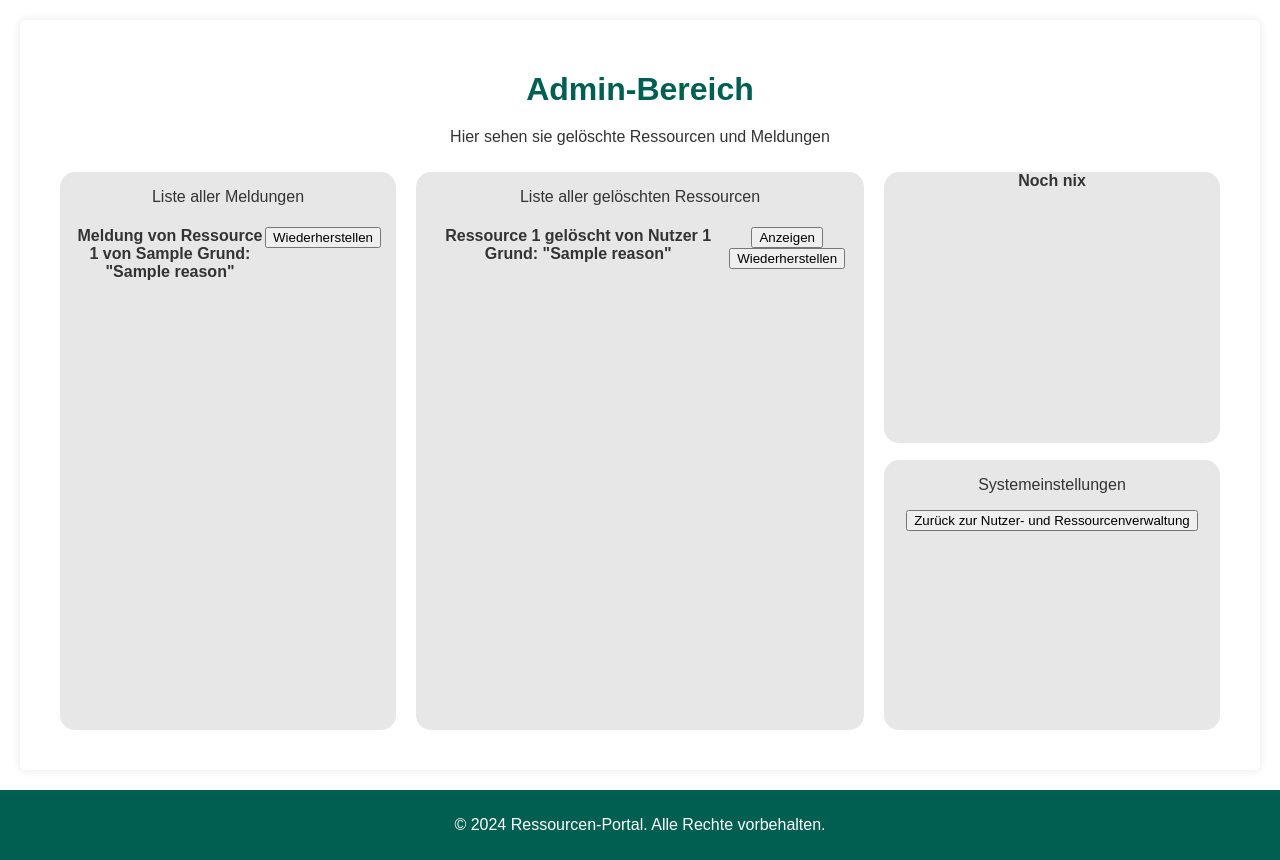
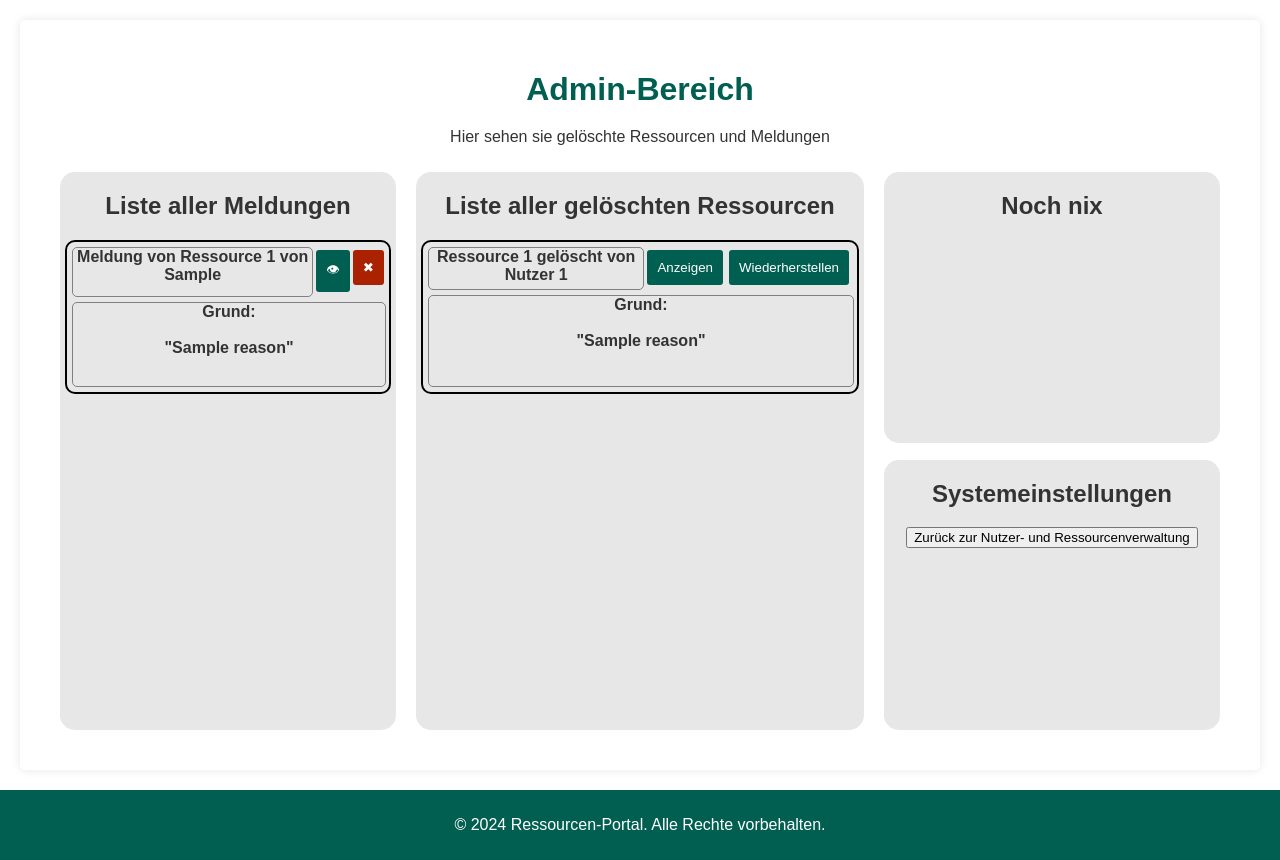
Before and after one commit to WeaksideParadise/SEP, a Python web app: template Meilenstein_2/templates/admin2.html in a window 1280 px wide. Shown: the part 74-934 px from the top of the page. Run offline with Jinja, Linux system fonts and the light colour scheme; the template is opened without the code that fills it: most values are stand-ins (such as "Sample title", 1, 10 or a date in 2020).

Commit message:
Update Both Admin Panels and Search-Navigation-Bar

```diff
--- a/Meilenstein_2/static/css/styles_admin.css
+++ b/Meilenstein_2/static/css/styles_admin.css
@@ -26,6 +26,26 @@
     margin: 10px;
     width: 30%;
     border-radius: 15px;
+}
+
+.reports-box {
+    display: flex;
+    flex-direction: column;
+    border: 2px solid black;
+    border-radius: 10px;
+    height: 25%;
+}
+
+.actions-box {
+    display: flex;
+    flex-direction: row;
+}
+
+.reason-box {
+    width: 100%;
+    height: 100%;
+    border: 1px solid grey;
+    border-radius: 5px;
 }
 
 .col-ressources {
@@ -67,3 +87,52 @@
     margin-left: 10px;
     margin-right: 10px;
 }
+
+.list-content-box-reports {
+    margin: 5px;
+    padding: 5px;
+}
+
+.button-green {
+    display: flex;
+    justify-content: center;
+    align-items: center;
+    width: 100%;
+    padding: 10px;
+    background-color: #005F50;
+    color: white;
+    border: none;
+    border-radius: 3px;
+    cursor: pointer;
+}
+
+.button-green:hover {
+    background-color: #004238;
+}
+
+.button-red {
+    display: flex;
+    justify-content: center;
+    align-items: center;
+    width: 100%;
+    padding: 10px;
+    background-color: #aa2200;
+    color: white;
+    border: none;
+    border-radius: 3px;
+    cursor: pointer;
+}
+
+.button-red:hover {
+    background-color: #801c00;
+}
+
+.link-header {
+    display: flex;
+    align-items: center;
+    justify-content: center;
+}
+
+.bigger-icon {
+   font-size: 20px;
+}
--- a/Meilenstein_2/templates/admin2.html
+++ b/Meilenstein_2/templates/admin2.html
@@ -65,58 +65,78 @@
             <div class="admin-actions">
 
                 <div class="col-users">
-                    <p>Liste aller Meldungen</p>
+                    <h2>Liste aller Meldungen</h2>
 
                     {% for report in reports %}
-                    <div class="list-content-box">
-                        <div class="list-content-box-name">
+                    <div class="list-content-box-reports reports-box">
+                        <div class="list-content-box-name" style="display: flex; flex-direction: row;">
+                            <div class="reason-box">
                                 <b> Meldung von Ressource {{ report.ressource_id }} von {{ report.user_tag }}</b>
-                            <b> Grund: "{{ report.reason }}"</b>
                             </div>
 
-                        <div class="list-content-box-actions">
-                            <!-- Form for Wiederherstellen -->
-                            <form method="post" style="display:inline;">
-                                <button type="submit">Wiederherstellen</button>
+                            <div class="list-content-box-actions actions-box">
+                                <form method="post" style="margin:3px">
+                                    <button class="button-green" type="submit">&#128065;</button>
+                                </form>
+                                <form method="post" style="margin-top:3px; margin-bottom:3px">
+                                    <button class="button-red" type="submit">&#10006;</button>
                                 </form>
                             </div>
                         </div>
+
+                        <div class="reason-box" style="margin-top: 7px">
+                            <b>Grund:</b>
+                            <br></br>
+                            <b>"{{ report.reason }}"</b>
+                        </div>
+
+                    </div>
                     {% endfor %}
-
                 </div>
 
                 <div class="col-ressources">
-                    <p>Liste aller gelöschten Ressourcen</p>
+                    <h2>Liste aller gelöschten Ressourcen</h2>
+
 
                     {% for resource in deleted_ressources %}
-                    <div class="list-content-box">
+                    <div class="list-content-box-reports reports-box">
 
-                        <div class="list-content-box-name">
+                        <div class="list-content-box-name" style="display: flex; flex-direction: row;">
+
+                            <div class="reason-box">
                                 <b>Ressource {{ resource.ressource_id }} gelöscht von Nutzer {{resource.user_id}}</b>
-                            <b>Grund: "{{resource.reason}}"</b>
                             </div>
 
-                        <div class="list-content-box-actions">
-                            <form action="{{ url_for('UI_inspect_ressource', ressource_id=resource.ressource_id) }}" method="post" style="display:inline;">
-                                <button type="submit">Anzeigen</button>
+                            <div class="list-content-box-actions actions-box">
+
+                                <form action="{{ url_for('UI_inspect_ressource', ressource_id=resource.ressource_id) }}" method="post" style="margin:3px">
+                                    <button class="button-green" type="submit">Anzeigen</button>
                                 </form>
-
-                            <!-- Form zum Wiederherstellen -->
-                            <form method="post" style="display:inline;">
-                                <button type="submit">Wiederherstellen</button>
+                                <form method="post" style="margin:3px">
+                                    <button class="button-green" type="submit">Wiederherstellen</button>
                                 </form>
                             </div>
                         </div>
+
+                        <div class="reason-box" style="margin-top: 7px">
+                            <b>Grund:</b>
+                            <br></br>
+                            <b>"{{resource.reason}}"</b>
+                        </div>
+
+                    </div>
                     {% endfor %}
+
+
 
                 </div>
 
                 <div class="col-system">
                     <div class="row top-row">
-                        <b>Noch nix</b>
+                        <h2>Noch nix</h2>
                     </div>
                     <div class="row bottom-row">
-                        <p>Systemeinstellungen</p>
+                        <h2>Systemeinstellungen</h2>
                         <form action="{{ url_for('UI_admin_panel',)}}" method="post" style="display:inline;">
                             <button type="submit">Zurück zur Nutzer- und Ressourcenverwaltung</button>
                         </form>
--- a/Meilenstein_2/templates/search.html
+++ b/Meilenstein_2/templates/search.html
@@ -89,7 +89,7 @@
 
 
             <!-- ----------------------Buttons: left-right ----------------------->
-            <div class="navigation-buttons">
+            <div class="navigation-buttons" style="align-items: center">
                 {% if page > 1 %}
                 <form action="{{ url_for('UI_search_ressource') }}" method="post" style="display:inline;">
                     <input type="hidden" name="page" value={{page-1}}>
```
Also changed, not shown: Meilenstein_2/templates/admin.html (+10 -4 lines). Lines whose indentation alone changed are shown as unchanged.
